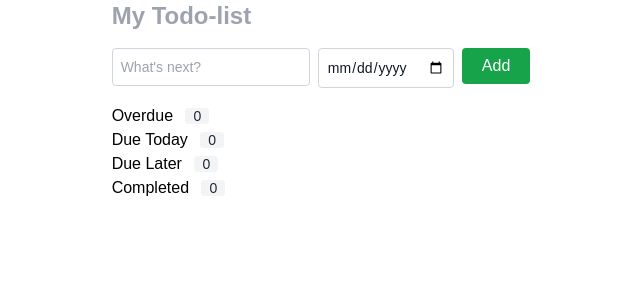
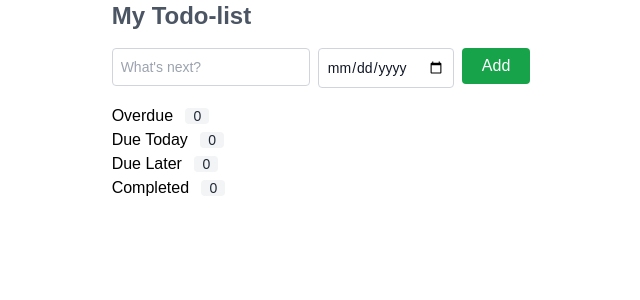
Before and after one commit to Mitesh073/wd201, a Node project: template views/index.ejs in a window 1280 px wide. Shown: the top 300 px of the page, without its empty margins (315-955 px from the left). Run offline with Node 20 templates, Linux system fonts and the light colour scheme; the template is opened without the code that fills it, so the values that code supplies are empty; some libraries are stand-ins or nearby versions.

Commit message:
Update header.ejs

```diff
--- a/views/header.ejs
+++ b/views/header.ejs
@@ -1 +1 @@
-<h1 class="text-2xl font-semibold text-gray-400"> My Todo-list </h1>
+<h1 class="text-2xl font-semibold text-gray-600"> My Todo-list </h1>
```
